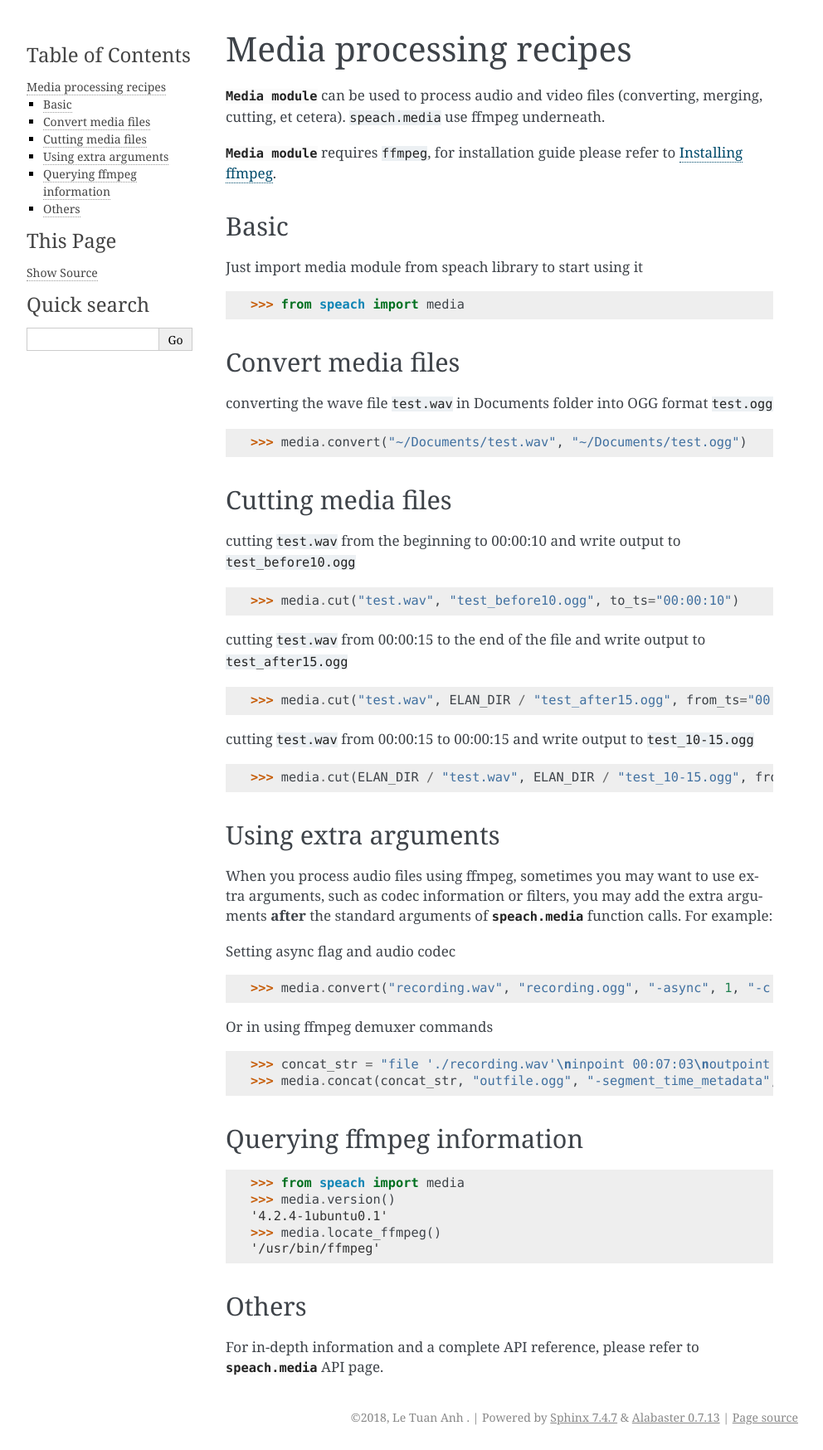
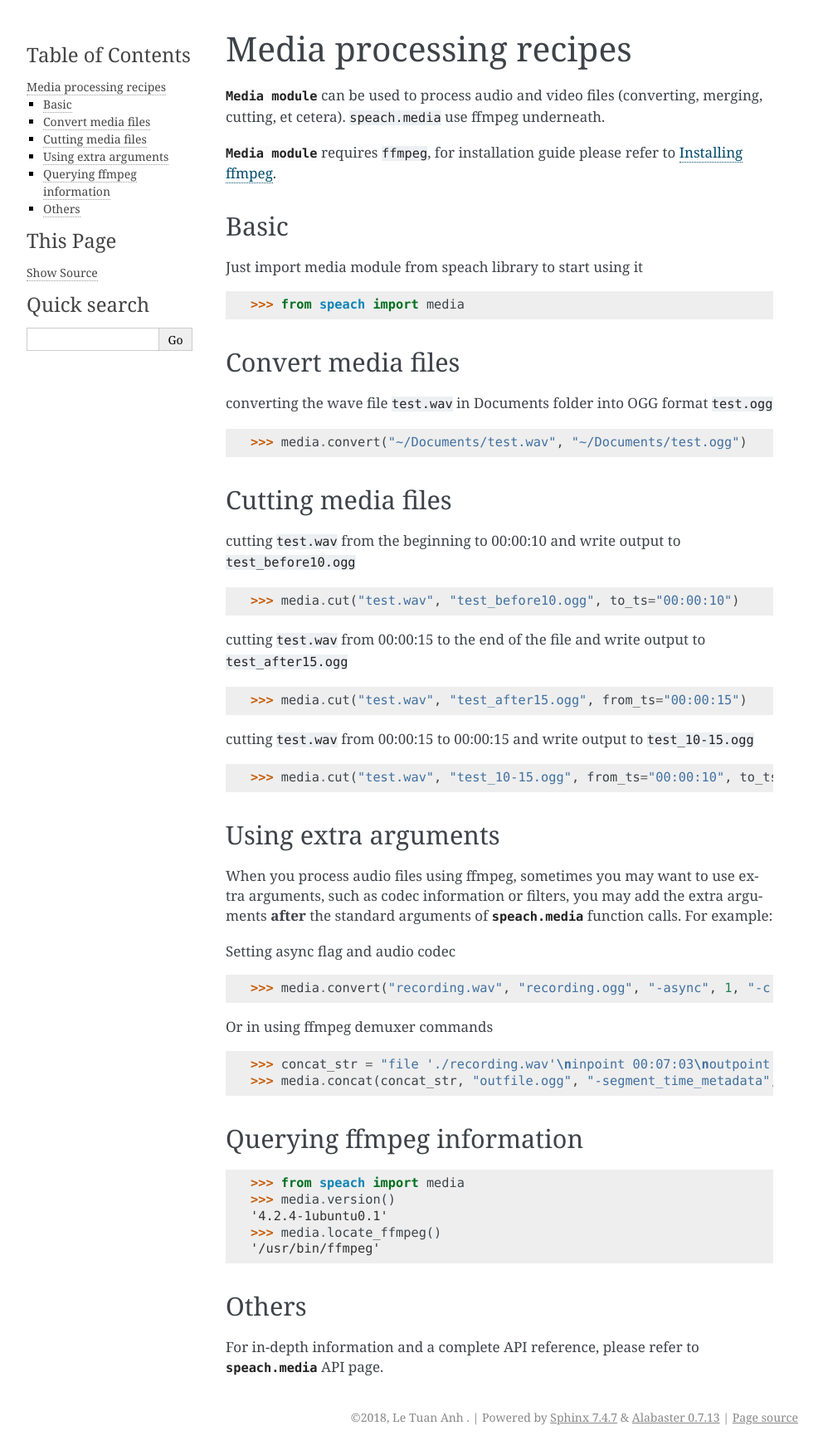
Before and after one commit to neocl/speach, a Sphinx documentation site: the page built from docs/recipe_media.rst, in a window 1280 px wide. Shown: the whole page at 83% size, without its empty margins (148-1140 px from the left). Built offline with Sphinx 7.4.7, drawn with Linux system fonts in a browser that asks for light colours.

Commit message:
clean up sample code

```diff
--- a/docs/recipe_media.rst
+++ b/docs/recipe_media.rst
@@ -31,11 +31,11 @@ cutting ``test.wav`` from the beginning to 00:00:10 and write output to ``test_b
 
 cutting ``test.wav`` from 00:00:15 to the end of the file and write output to ``test_after15.ogg``
 
->>> media.cut("test.wav", ELAN_DIR / "test_after15.ogg", from_ts="00:00:15")
+>>> media.cut("test.wav", "test_after15.ogg", from_ts="00:00:15")
 
 cutting ``test.wav`` from 00:00:15 to 00:00:15 and write output to ``test_10-15.ogg``
 
->>> media.cut(ELAN_DIR / "test.wav", ELAN_DIR / "test_10-15.ogg", from_ts="00:00:10", to_ts="00:00:15")
+>>> media.cut("test.wav", "test_10-15.ogg", from_ts="00:00:10", to_ts="00:00:15")
 
 Using extra arguments
 ---------------------
```
